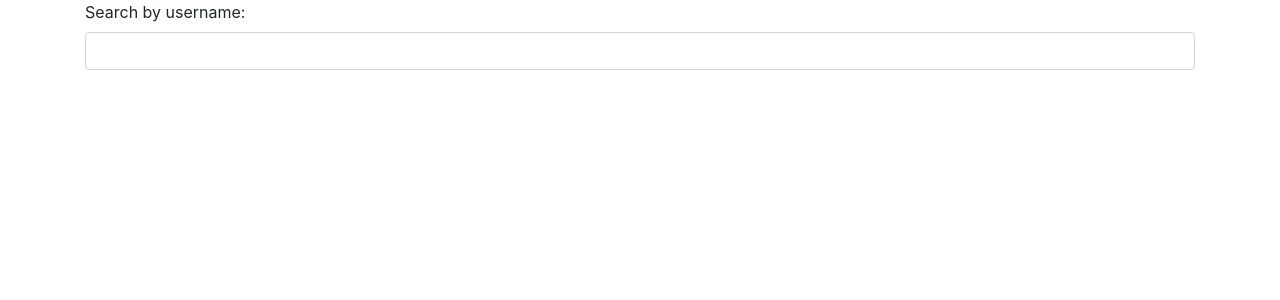
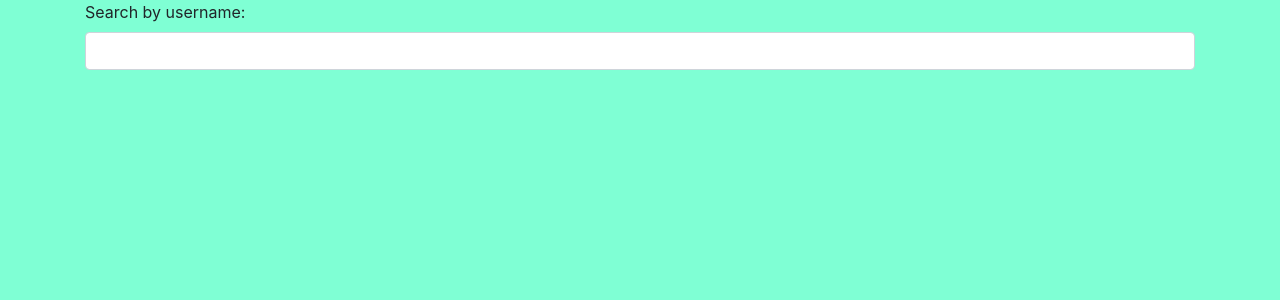
Before and after one commit to umunadine/Github-search, an Angular app: page / in a window 1280 px wide. Shown: the top 300 px of the page. Built offline with nearby package versions, Linux system fonts and the light colour scheme.

Commit message:
setting background

```diff
--- a/src/app/components/profile/profile.component.ts
+++ b/src/app/components/profile/profile.component.ts
@@ -17,12 +17,12 @@ export class ProfileComponent implements OnInit {
     this.ProfileService.getProfileInfo().subscribe(profile =>{
       console.log(profile);
       this.profile = profile;
-      // this.profile.push();
+      // this.profile;
     })
     this.ProfileService.getProfileRepos().subscribe(repos=>{
       console.log(repos);
       this.repos = repos;
-      // this.repos.push();
+      // this.repos;
     })
   }
 
--- a/src/styles.css
+++ b/src/styles.css
@@ -1 +1,4 @@
 /* You can add global styles to this file, and also import other style files */
+body{
+    background-color: aquamarine;
+}
```
